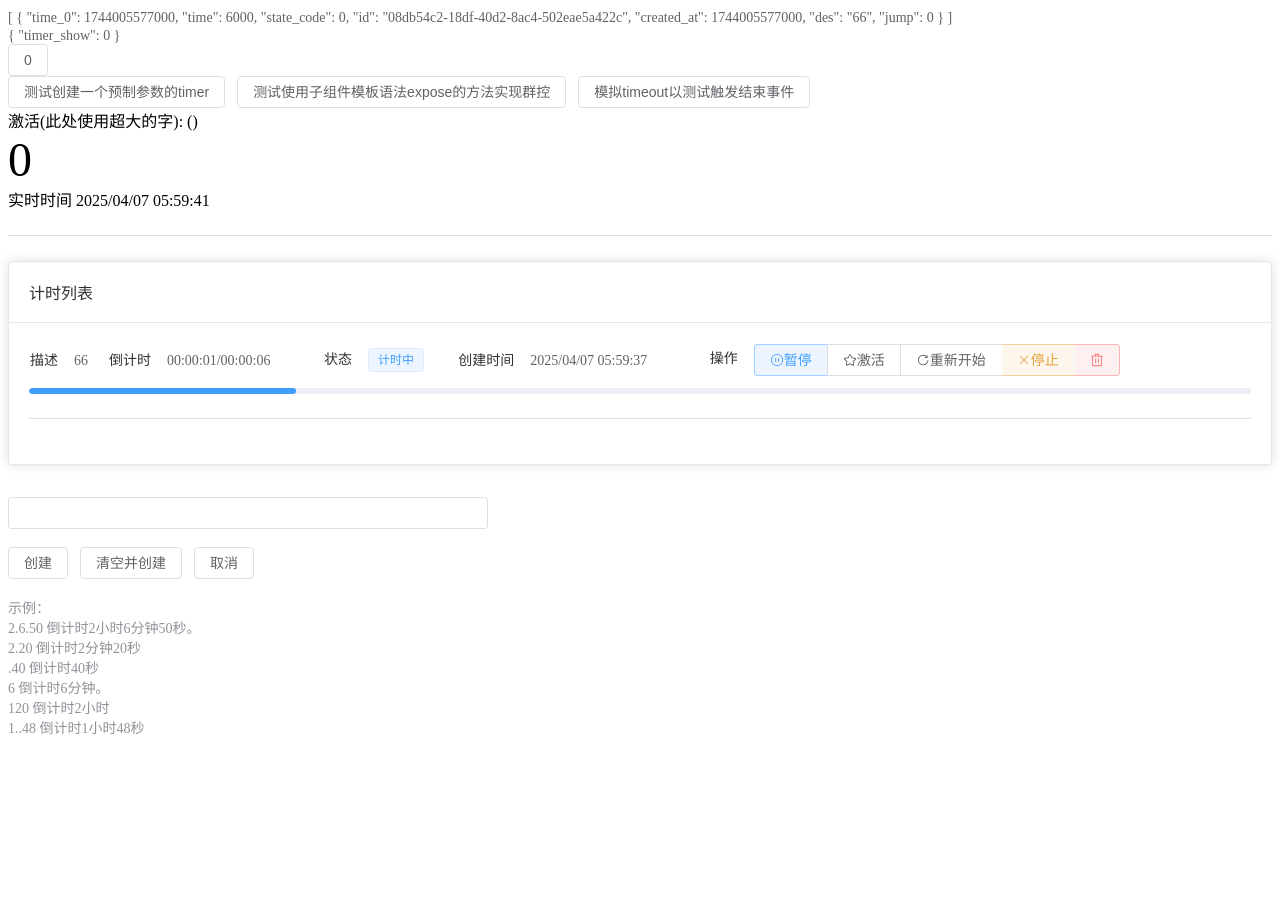
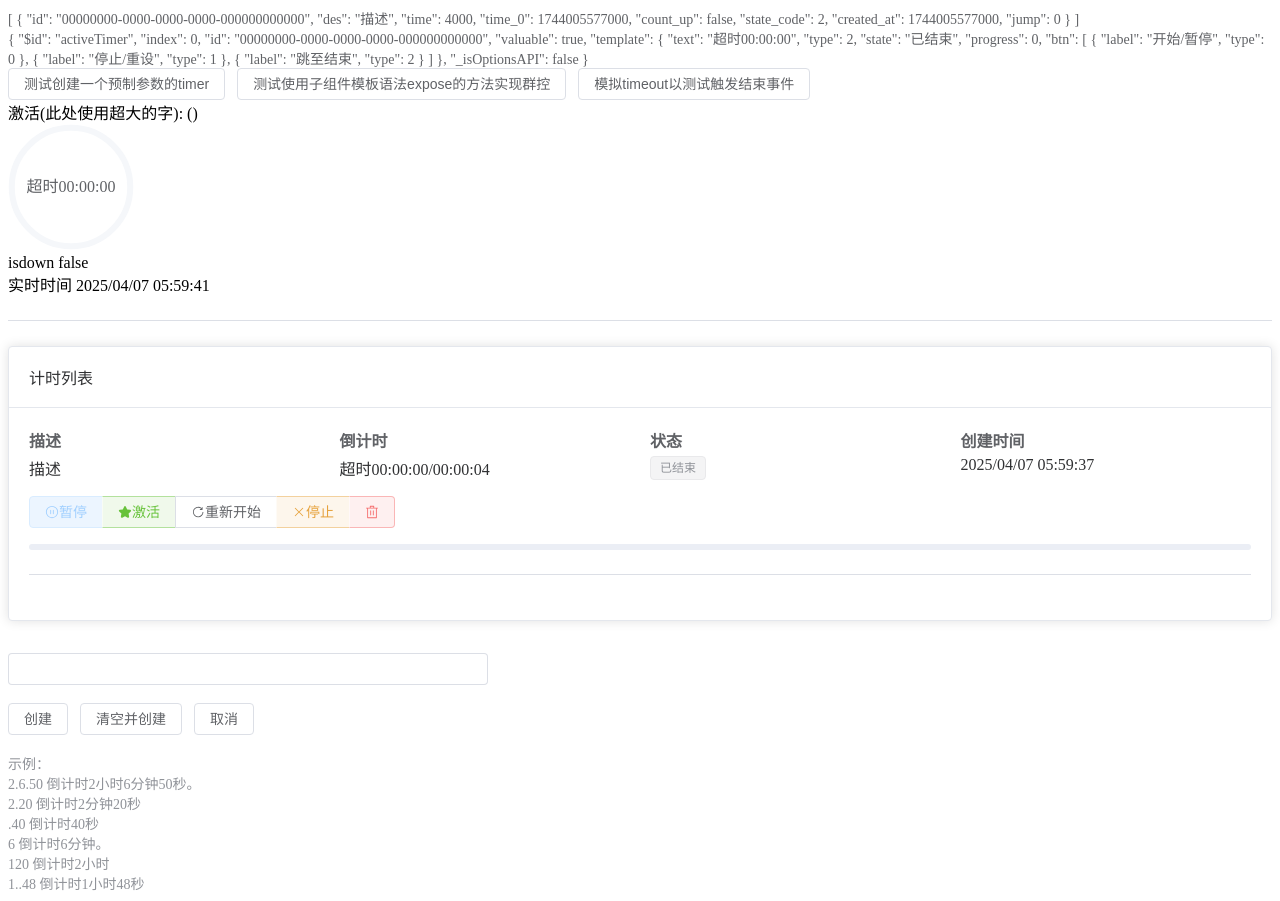
Before and after one commit to huayuprophet/Catime-web, a Vue app: page / in a window 1280 px wide. Before the commit the page ends 800 px from the top, so only its background shows below. Built offline with nearby package versions, Linux system fonts and the light colour scheme.

Commit message:
refactor(timer): 重构计时器逻辑并优化组件结构
重构了计时器逻辑，将计时器状态管理迁移到Pinia store中，优化了组件结构和代码可读性。移除了冗余代码，提升了代码的可维护性和扩展性。

```diff
--- a/src/App.vue
+++ b/src/App.vue
@@ -6,11 +6,8 @@
     </div>
     <div>
         <ElText>
-            {{ activated_refs }}
+            {{ active_timer }}
         </ElText>
-    </div>
-    <div>
-        <ElButton @click="test2">0</ElButton>
     </div>
     <div>
         <ElButton @click="test">
@@ -23,9 +20,9 @@
             模拟timeout以测试触发结束事件
         </ElButton>
     </div>
-    <div>激活(此处使用超大的字): ({{ activated_refs.id }})</div>
-    <div style="font-size: 3rem;">
-        <activity_dial :refs="activated_refs"></activity_dial>
+    <div>激活(此处使用超大的字): ({{  }})</div>
+    <div>
+        <activity_dial ></activity_dial>
     </div>
     <div>
         实时时间 {{ yyyymmddhhmmss_now }}
@@ -36,8 +33,7 @@
             <template #header>
                 计时列表
             </template>
-            <timer_item v-for="(item, index) in timers" ref="items" :timer="item" :index="index"
-                :activated_refs="activated_refs">
+            <timer_item v-for="(item, index) in timers" ref="items" :timer="item" :index="index">
                 <slot>
                     <ElButton :icon="Delete" type="danger" plain @click="timers.splice(index, 1)"> </ElButton>
                 </slot>
@@ -78,68 +74,53 @@ import zhCn from 'element-plus/es/locale/lang/zh-cn'
 import { ref, onMounted, provide, useTemplateRef, computed } from 'vue';
 import timer_item from './components/timer_item.vue';
 import { Delete } from '@element-plus/icons-vue';
-import { timestamp_to_datetime, uuidv4 } from './time_function';
+import { str_to_millseconds, timestamp_to_datetime, uuidv4 } from './time_function';
 import activity_dial from './components/activity_dial.vue';
+import { useActiveTimerStore, useTimerStore } from './stores/timerStore';
+import { storeToRefs } from 'pinia';
+
+
+const timer = useTimerStore()
+const active_timer=useActiveTimerStore()
+const { timers } = timer
+// const { timers } = storeToRefs(timer)
+onMounted(() => {
+    console.log(timers);
+    // console.log(timers.value);
+
+})
 // 激活的时间 默认激活当前时间
 // const activated_id = ref('')
-const activated_refs = ref({})
+
 // 激活项提供给组件
 
 // 当前时间
-const now = ref(Date.now())
-// 当前时间提供给组件
-provide('now', now)
-setInterval(() => {
-    console.log('interval');
-    now.value = Date.now()
-}, 150);
-
+const now = storeToRefs(timer).now
 // 实时时间显示
 const yyyymmddhhmmss_now = computed(() => {
     return timestamp_to_datetime(now.value)
 })
-const timers = ref(
-    [{
-        time_0: now.value,
-        time: 6000,
-        state_code: 0
-    }])
+
 // 快捷设置倒计时
 const count_down_setting = ref('')
 
-// 提交的字符串转换为毫秒数
+// 新增timer
 function count_down_submit() {
-    let str = count_down_setting.value
-    // 使用正则表达式来匹配一个非数字字符
-    let strArray = str.split(/\D/);
-    let numArray = strArray.map(Number);
-    let len = numArray.length;
-    let after = 0
-    if (len === 1) {
-        let m = numArray[0] * 60000
-        after = m
-        console.log(1);
-    } else if (len === 2) {
-        let m = numArray[0] * 60000
-        let s = numArray[1] * 1000
-        after = m + s
-        console.log(2);
-    } else if (len === 3) {
-        let h = numArray[0] * 3600000
-        let m = numArray[1] * 60000
-        let s = numArray[2] * 1000
-        after = h + m + s
-        console.log(3);
-    } else {
-        console.log('无效');
-        return
+    const time = str_to_millseconds(count_down_setting.value)
+    if (time) {
+        timer.add_timer({
+            id: uuidv4(),
+            time: time,
+
+        })
+
+        return true
     }
-    timers.value.push({
-        time_0: now.value,
-        time: after
-    })
-    console.log(after)
+    return false
 }
+
+
+
 // expose 计时器组件模板语法
 const items = useTemplateRef('items')
 onMounted(() => {
@@ -147,14 +128,10 @@ onMounted(() => {
     // items.value[0].alertt()
 })
 function test() {
-    timers.value.push({
-        id: uuidv4(),
-        time: 5000,
-        count_up: 0,
-        // time_0: now.value
-    })
-}
-function test2() {
-    console.log(activated_refs.value.btn[0].action());
+timer.add_timer({
+    id: uuidv4(),
+    time: 10000,
+    des: '测试',
+})
 }
 </script>
--- a/src/components/activity_dial.vue
+++ b/src/components/activity_dial.vue
@@ -1,9 +1,33 @@
 <template>
-    {{ refs.timer_show }}
+    <el-progress type="circle" :percentage="template.progress">
+        {{ template.text }}
+    </el-progress>
+    <div>isdown {{ is_counting_down }}</div>
 </template>
 <script setup>
 import { computed } from 'vue';
-const props = defineProps(['refs'])
-props.refs.timer_show=props.refs.timer_show ? props.refs.timer_show : 0
+// import { useTimerStore } from '@/store/timer';
+import { useActiveTimerStore, useTimerStore } from '@/stores/timerStore'
+const timer = useTimerStore()
+const active_timer = useActiveTimerStore()
+const { template } = active_timer
+const title = computed(() => {
+    return template.text
+})
+const is_counting_down = computed(() => {
+    if (!active_timer.valuable) {
+        console.log(1);
+        return false
+    }
+    if (timer.timers[template.index]?.count_up ?? false) {
+        return false
+    }
+    if (template.type === 2) {
+        console.log(3);
+        return false
+    }
+    return true
+})
+
 
 </script>
--- a/src/components/timer_item.vue
+++ b/src/components/timer_item.vue
@@ -1,22 +1,44 @@
 <template>
     <div>
-        <ElDescriptions :column="5">
-            <ElDescriptionsItem label="描述">
-                {{ timer.des }}
-            </ElDescriptionsItem>
-            <ElDescriptionsItem v-if="!timer.count_up" label="倒计时">
-                {{ timer_show }}/{{ time_show }}
-            </ElDescriptionsItem>
-            <ElDescriptionsItem v-if="timer.count_up" label="正计时">
-                {{ timer_show }}
-            </ElDescriptionsItem>
-            <ElDescriptionsItem label="状态">
-                <ElTag :type="state_type">
-                    {{ state_show }}
-                </ElTag>
-            </ElDescriptionsItem>
-            <ElDescriptionsItem label="创建时间">{{ created_at_show }}</ElDescriptionsItem>
-            <ElDescriptionsItem label="操作">
+        <ElRow :gutter="20">
+            <!-- 描述 -->
+            <ElCol :xs="24" :sm="12" :md="8" :lg="6" :xl="4">
+                <div class="info-item">
+                    <div class="label">描述</div>
+                    <div class="value">{{ timer.des }}</div>
+                </div>
+            </ElCol>
+
+            <!-- 倒计时/正计时 -->
+            <ElCol :xs="24" :sm="12" :md="8" :lg="6" :xl="4">
+                <div class="info-item">
+                    <div class="label" v-if="!timer.count_up">倒计时</div>
+                    <div class="label" v-if="timer.count_up">正计时</div>
+                    <div class="value">{{ timer_show }}<span v-if="!timer.count_up">/{{ time_show }}</span></div>
+                </div>
+            </ElCol>
+
+            <!-- 状态 -->
+            <ElCol :xs="24" :sm="12" :md="8" :lg="6" :xl="4">
+                <div class="info-item">
+                    <div class="label">状态</div>
+                    <div class="value">
+                        <ElTag :type="state_type">{{ state_show }}</ElTag>
+                    </div>
+                </div>
+            </ElCol>
+
+            <!-- 创建时间 -->
+            <ElCol :xs="24" :sm="12" :md="8" :lg="6" :xl="4">
+                <div class="info-item">
+                    <div class="label">创建时间</div>
+                    <div class="value">{{ created_at_show }}</div>
+                </div>
+            </ElCol>
+
+            <!-- 操作按钮 -->
+            <ElCol :xs="24" :sm="24" :md="24" :lg="24" :xl="24">
+                <div class="info-item">
                     <ElButtonGroup>
                         <ElButton @click="pause_continue_click" :type="is_pause ? 'info' : 'primary'"
                             :bg="is_pause ? true : false" plain :disabled="is_timeout || is_stop">
@@ -26,11 +48,13 @@
                             </ElIcon>
                             {{ is_pause ? '继续' : '暂停' }}
                         </ElButton>
-                    <ElButton @click="active" :type="is_activated ? 'success' : 'default'" plain>
+                        <ElButton @click="set_active" :type="is_activated ? 'success' : 'default'" plain>
                             <el-icon v-show="!is_activated">
                                 <Star />
                             </el-icon>
-                        <el-icon v-show="is_activated"><StarFilled /></el-icon>
+                            <el-icon v-show="is_activated">
+                                <StarFilled />
+                            </el-icon>
                             激活
                         </ElButton>
                         <ElButton @click="reset" plain>
@@ -47,55 +71,60 @@
                         </ElButton>
                         <slot></slot>
                     </ElButtonGroup>
-            </ElDescriptionsItem>
-        </ElDescriptions>
+                </div>
+            </ElCol>
+        </ElRow>
+
+        <!-- 进度条 -->
         <el-progress class="progress" :percentage="progress" :show-text="false" />
         <ElDivider></ElDivider>
     </div>
 </template>
+
+<style scoped>
+.info-item {
+    margin-bottom: 16px;
+}
+
+.label {
+    font-weight: bold;
+    color: #606266;
+    margin-bottom: 4px;
+}
+
+.value {
+    color: #303133;
+}
+
+@media (max-width: 768px) {
+    .info-item {
+        margin-bottom: 12px;
+    }
+}
+</style>
 <script setup>
-import { inject, ref, computed, watch, onMounted } from 'vue';
-import { VideoPause, VideoPlay, RefreshRight, Close, Star,StarFilled } from '@element-plus/icons-vue';
+import { ref, computed, watch, onMounted } from 'vue';
+import { VideoPause, VideoPlay, RefreshRight, Close, Star, StarFilled } from '@element-plus/icons-vue';
 import { ms_to_time, timestamp_to_datetime, uuidv4 } from '@/time_function';
+import { useActiveTimerStore, useTimerStore } from '@/stores/timerStore';
+import { storeToRefs } from 'pinia';
+// 导入计时器store
+const timerStore = useTimerStore();
 // 实时时间-毫秒级时间戳
-const now = inject('now')
+const { now } = storeToRefs(timerStore)
 // 导入组件计时项目对象-props
 // 导入对象索引 index与创建的timers值索引一致、不保证与模板语法ref索引一致
 // 导入已激活的timer对象索引
 // 导入已激活的timer方法集
-const props = defineProps(['timer', 'index', 'activated_id', 'activated_refs'])
+const props = defineProps(['timer', 'index'])
 // 导入或生成原始id
 props.timer.id = props.timer.id ? props.timer.id : uuidv4()
 // 检查激活状态
+// 导入激活项store
+const active_timer = useActiveTimerStore()
 const is_activated = computed(() => {
-    return props.activated_refs.id === props.timer.id
+    return active_timer.id === props.timer.id
 })
-// 设置激活
-function active() {
-    props.activated_refs.id = props.timer.id
-}
-// 导出激活项关键配置
-watch(is_activated, (value) => {
-    if (value) {
-        props.activated_refs.timer_show = timer_show
-        props.activated_refs.state_show = state_show
-        props.activated_refs.state_code = state_code
-        props.activated_refs.progress = progress
-        props.activated_refs.btn = [{
-            label: "开始/暂停",
-            action: pause_continue_click,
-            type: 0
-        }, {
-            label: "停止/重设",
-            action: stop_reset_click,
-            type: 1
-        }, {
-            label: "跳至结束",
-            action: skip,
-            type: 2
-        },]
-    }
-}, { immediate: true })
 // 导入状态、声明函数
 props.timer.state_code = props.timer.state_code ? props.timer.state_code : 0
 // 暂停、结束状态
@@ -116,8 +145,7 @@ const created_at_show = computed(() => {
     return timestamp_to_datetime(props.timer.created_at)
 })
 // 计时器描述
-props.timer.des = props.timer.des ? props.timer.des
-    : '66';
+props.timer.des = props.timer.des ? props.timer.des : '66';
 // 缓存的需跳过时间-暂停继续时使用 默认为0毫秒
 props.timer.jump = props.timer.jump ? props.timer.jump : 0
 //     let q1= '正倒计时时分秒'
@@ -155,14 +183,14 @@ const timer_show = computed(() => {
         )
     }
     if (is_stop.value) {
-        return '计时已停止'
+        return '已停止'
     }
     // 正计时显示正计时的时间
     if (props.timer.count_up) {
         return ms_to_time(timing.value)
     }
     if (is_timeout.value) {
-        return '已完成, 超出' + ms_to_time(Math.abs(time_1.value - now.value))
+        return '超时' + ms_to_time(Math.abs(down.value))
     }
     // 倒计时时间
     return ms_to_time(down.value)
@@ -287,6 +315,35 @@ function set_count_stop() {
     is_stop.value = true
     props.timer.jump = timing.value
 }
+// 设置激活
+function set_active() {
+    active_timer.id = props.timer.id
+}
+// 导出激活项关键配置到模板语法、检查或配置激活timer索引
+watch(is_activated, (value) => {
+    if (value) {
+        // 激活项timer索引设置
+        active_timer.index = props.index
+        // 激活项timer模板语法
+        active_timer.template.text = timer_show
+        active_timer.template.type = state_code
+        active_timer.template.state = state_show
+        active_timer.template.progress = progress
+        active_timer.template.btn = [{
+            label: "开始/暂停",
+            action: pause_continue_click,
+            type: 0
+        }, {
+            label: "停止/重设",
+            action: stop_reset_click,
+            type: 1
+        }, {
+            label: "跳至结束",
+            action: skip,
+            type: 2
+        },]
+    }
+}, { immediate: true })
 // 手动设置计时事项
 function timer_from(obj) {
     props.timer.time_0 = obj.time_0
--- a/src/stores/timerStore.js
+++ b/src/stores/timerStore.js
@@ -1,37 +1,66 @@
 import { defineStore } from 'pinia'
-import { ref } from 'vue'
+import { computed, ref } from 'vue'
 import { uuidv4 } from '@/time_function'
 
 export const useTimerStore = defineStore('timer', () => {
-    const timers = ref([])
+    const timers = ref([{
+        id: '00000000-0000-0000-0000-000000000000',
+        des: '描述',
+        time: 4000,
+        time_0: Date.now(),
+        count_up: false,
+    }])
     const now = ref(Date.now())
-
     // 更新当前时间
     setInterval(() => {
         now.value = Date.now()
     }, 150)
-
     // 添加计时器
-    function add(timer) {
+    function add_timer(timer) {
         timers.value.push({
             id: uuidv4(),
             time_0: now.value,
             ...timer
         })
     }
-
     // 删除计时器
     function remove(index) {
         timers.value.splice(index, 1)
     }
+    // 清空计时器
     function clear() {
         timers.value = [];
     }
     return {
         timers,
         now,
-        add,
+        add_timer,
         remove,
         clear
     }
 })
+export const useActiveTimerStore = defineStore('activeTimer', () => {
+    const timer = useTimerStore()
+    const index = ref(0)
+    const id = ref('00000000-0000-0000-0000-000000000000')
+    // setInterval(() => {
+    //     console.log(timer.timers[index.value]);
+    // }, 2000)
+    const valuable = computed(() => {
+        if (timer.timers[index.value] == null) {
+            return false
+        }
+        return timer.timers[index.value].id === id.value ? true : false
+    })
+    const template = ref({
+        // text, state, type, progress, btn: [{
+        //     label,type,action
+        // }]
+    })
+    return {
+        index,
+        id,
+        valuable,
+        template,
+    }
+})
--- /dev/null
+++ b/src/task_function.js
@@ -0,0 +1 @@
+console.log('Hello, World!');
```
Lines whose indentation alone changed are shown as unchanged.
